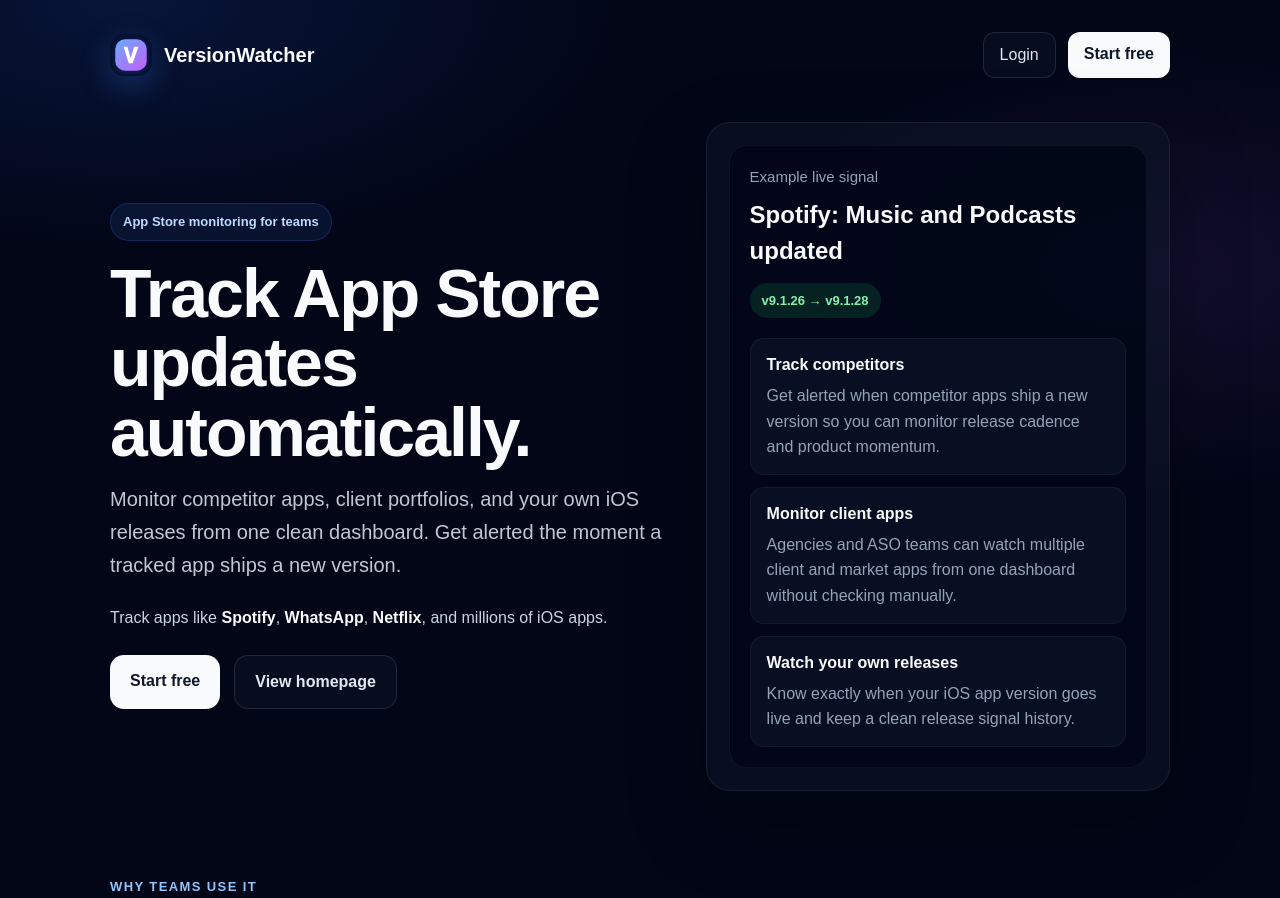
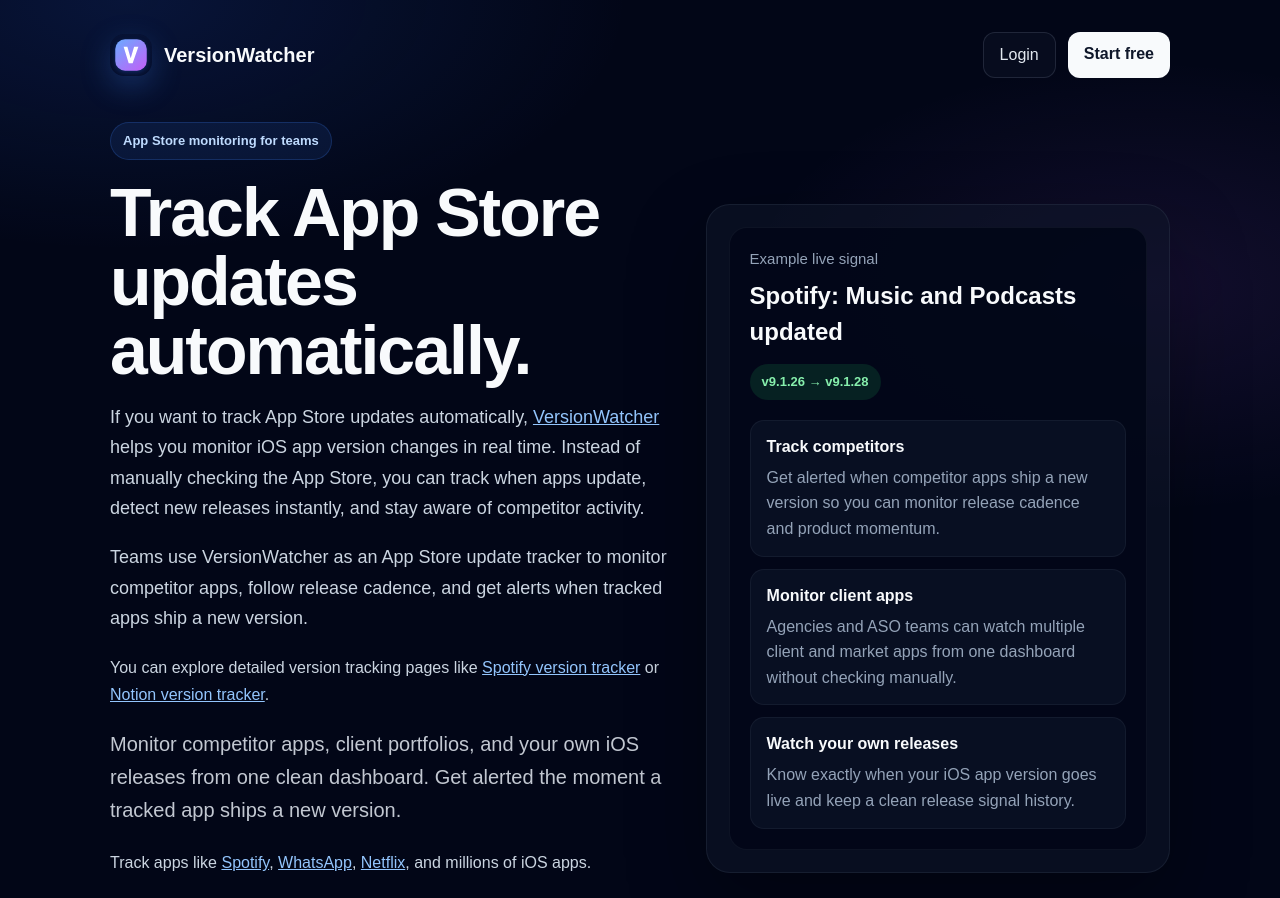
Before and after one commit to dasaa-ai/versionwatcher, a Next.js app: page /track-app-store-updates in a window 1280 px wide. Shown: the top 898 px of the page. Built offline with nearby package versions, Linux system fonts and the light colour scheme.

Commit message:
Add keyword-rich internal links to track app store updates page

```diff
--- a/app/track-app-store-updates/page.tsx
+++ b/app/track-app-store-updates/page.tsx
@@ -316,6 +316,67 @@
 
             <p
               style={{
+                fontSize: 18,
+                lineHeight: 1.7,
+                color: "#cbd5e1",
+                maxWidth: 760,
+                marginBottom: 18,
+              }}
+            >
+              If you want to track App Store updates automatically,{" "}
+              <Link
+                href="/"
+                style={{ color: "#93c5fd", textDecoration: "underline" }}
+              >
+                VersionWatcher
+              </Link>{" "}
+              helps you monitor iOS app version changes in real time. Instead of
+              manually checking the App Store, you can track when apps update,
+              detect new releases instantly, and stay aware of competitor activity.
+            </p>
+
+            <p
+              style={{
+                fontSize: 18,
+                lineHeight: 1.7,
+                color: "#cbd5e1",
+                maxWidth: 760,
+                marginBottom: 20,
+              }}
+            >
+              Teams use VersionWatcher as an App Store update tracker to monitor
+              competitor apps, follow release cadence, and get alerts when tracked
+              apps ship a new version.
+            </p>
+
+            <p
+              style={{
+                color: "#cbd5e1",
+                marginBottom: 20,
+                maxWidth: 760,
+                lineHeight: 1.7,
+                fontSize: 16,
+              }}
+            >
+              You can explore detailed version tracking pages like{" "}
+              <Link
+                href="/apps/spotify"
+                style={{ color: "#93c5fd", textDecoration: "underline" }}
+              >
+                Spotify version tracker
+              </Link>{" "}
+              or{" "}
+              <Link
+                href="/apps/notion"
+                style={{ color: "#93c5fd", textDecoration: "underline" }}
+              >
+                Notion version tracker
+              </Link>
+              .
+            </p>
+
+            <p
+              style={{
                 fontSize: 20,
                 lineHeight: 1.65,
                 color: "rgba(226,232,240,.86)",
@@ -337,10 +398,28 @@
                 maxWidth: 760,
               }}
             >
-              Track apps like <strong style={{ color: "#f8fafc" }}>Spotify</strong>,{" "}
-              <strong style={{ color: "#f8fafc" }}>WhatsApp</strong>,{" "}
-              <strong style={{ color: "#f8fafc" }}>Netflix</strong>, and millions of
-              iOS apps.
+              Track apps like{" "}
+              <Link
+                href="/apps/spotify"
+                style={{ color: "#93c5fd", textDecoration: "underline" }}
+              >
+                Spotify
+              </Link>
+              ,{" "}
+              <Link
+                href="/apps/whatsapp"
+                style={{ color: "#93c5fd", textDecoration: "underline" }}
+              >
+                WhatsApp
+              </Link>
+              ,{" "}
+              <Link
+                href="/apps/netflix"
+                style={{ color: "#93c5fd", textDecoration: "underline" }}
+              >
+                Netflix
+              </Link>
+              , and millions of iOS apps.
             </div>
 
             <div style={{ display: "flex", gap: 14, flexWrap: "wrap" }}>
@@ -431,8 +510,12 @@
                       border: "1px solid rgba(148,163,184,.08)",
                     }}
                   >
-                    <div style={{ fontWeight: 800, marginBottom: 6 }}>{item.title}</div>
-                    <div style={{ color: "#94a3b8", lineHeight: 1.6 }}>{item.text}</div>
+                    <div style={{ fontWeight: 800, marginBottom: 6 }}>
+                      {item.title}
+                    </div>
+                    <div style={{ color: "#94a3b8", lineHeight: 1.6 }}>
+                      {item.text}
+                    </div>
                   </div>
                 ))}
               </div>
@@ -490,8 +573,8 @@
             <div className="card">
               <div className="cardTitle">ASO teams</div>
               <div className="cardText">
-                Catch version changes the moment they happen and keep your market view
-                current.
+                Catch version changes the moment they happen and keep your market
+                view current.
               </div>
             </div>
 
```
